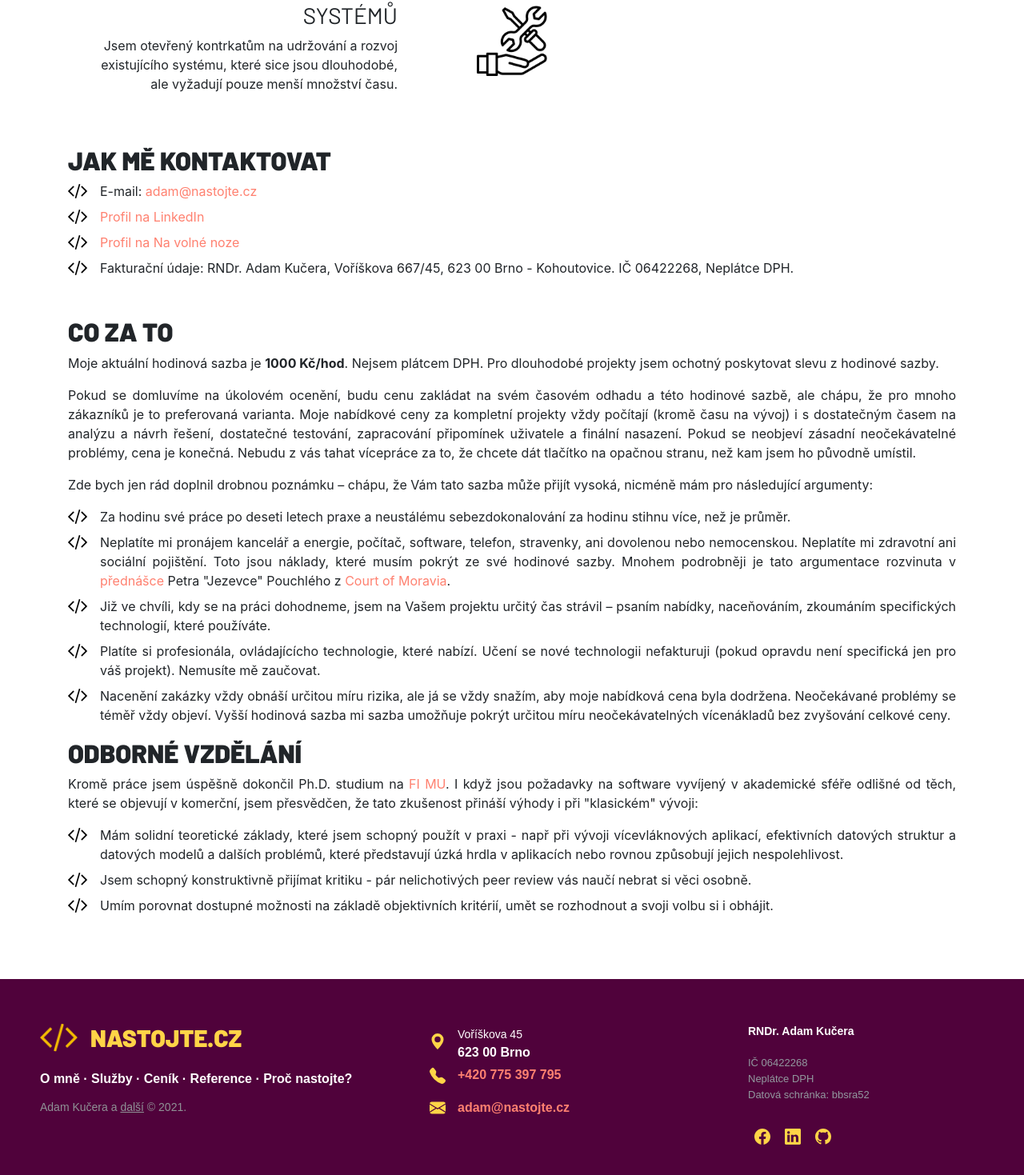
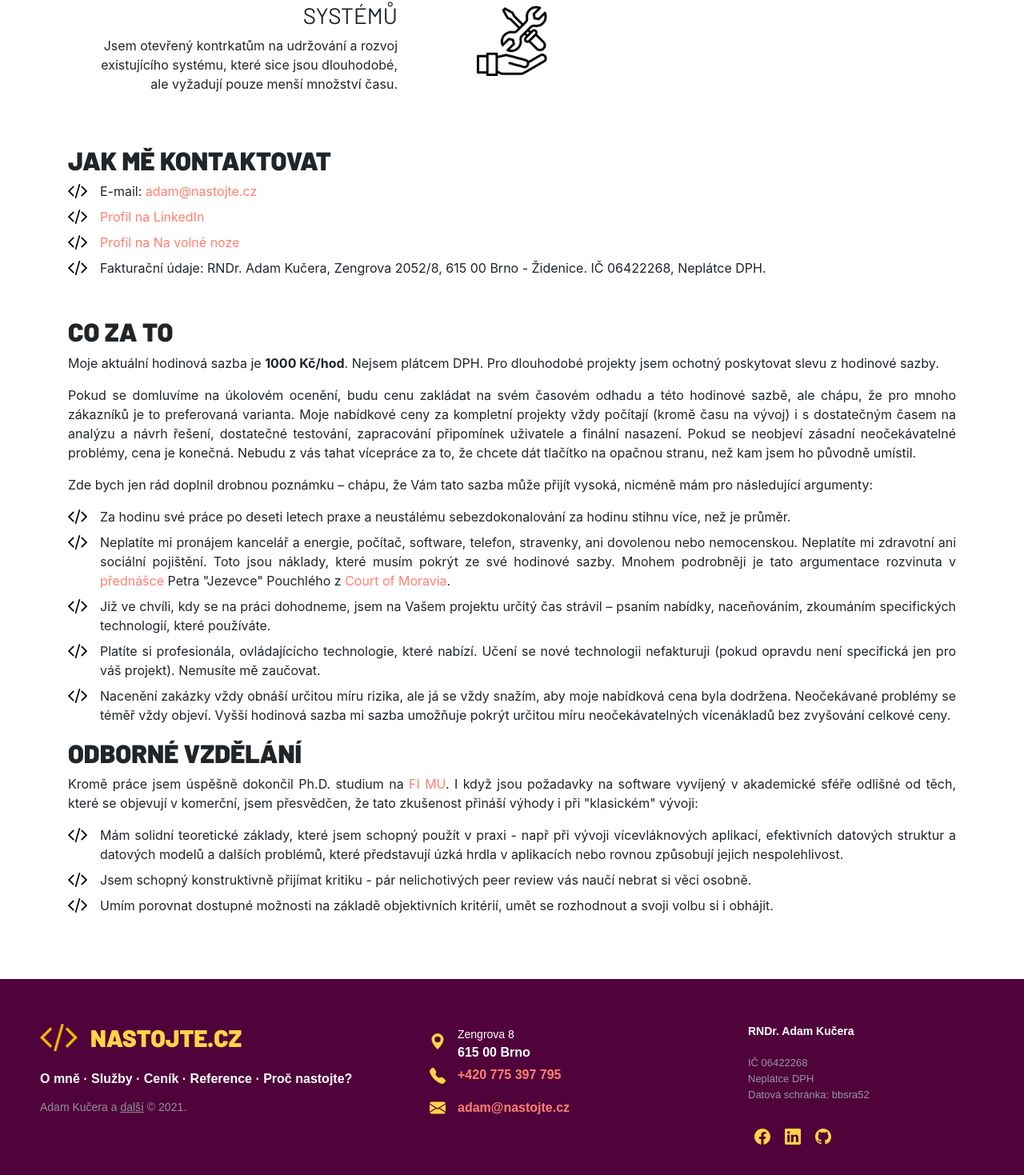
Before and after one commit to oookoook/nastojte-cz, a Vue app: page / in a window 1280 px wide. Shown: the part 2457-3926 px from the top of the page at 80% size. Built offline with nearby package versions, Linux system fonts and the light colour scheme.

Commit message:
address change

```diff
--- a/src/AboutMe.vue
+++ b/src/AboutMe.vue
@@ -86,7 +86,7 @@
     <code-li>E-mail: <a :href="'mailto:'+email" v-html="email"  @click="decode" target="_blank" rel="noopener"></a></code-li>
     <code-li><a href="https://www.linkedin.com/in/adam-kucera-sw-dev/" rel="noopener" target="_blank">Profil na LinkedIn</a></code-li>
     <code-li><a href="https://navolnenoze.cz/prezentace/adam-kucera/">Profil na Na volné noze</a></code-li>
-    <code-li>Fakturační údaje: RNDr. Adam Kučera, Voříškova 667/45, 623 00 Brno - Kohoutovice. IČ 06422268, Neplátce DPH.</code-li>
+    <code-li>Fakturační údaje: RNDr. Adam Kučera, Zengrova 2052/8, 615 00 Brno - Židenice. IČ 06422268, Neplátce DPH.</code-li>
 </ul>
 
 <h2  class="mt-5" id="pricing">Co za to</h2>
--- a/src/Footer.vue
+++ b/src/Footer.vue
@@ -24,7 +24,7 @@
 
 				<div>
 					<b-icon-geo-alt-fill class="nastojte-i" />
-					<p><span>Voříškova 45</span> 623 00 Brno</p>
+					<p><span>Zengrova 8</span> 615 00 Brno</p>
 				</div>
 
 				<div>
```
Also changed, not shown: src/english.txt.
